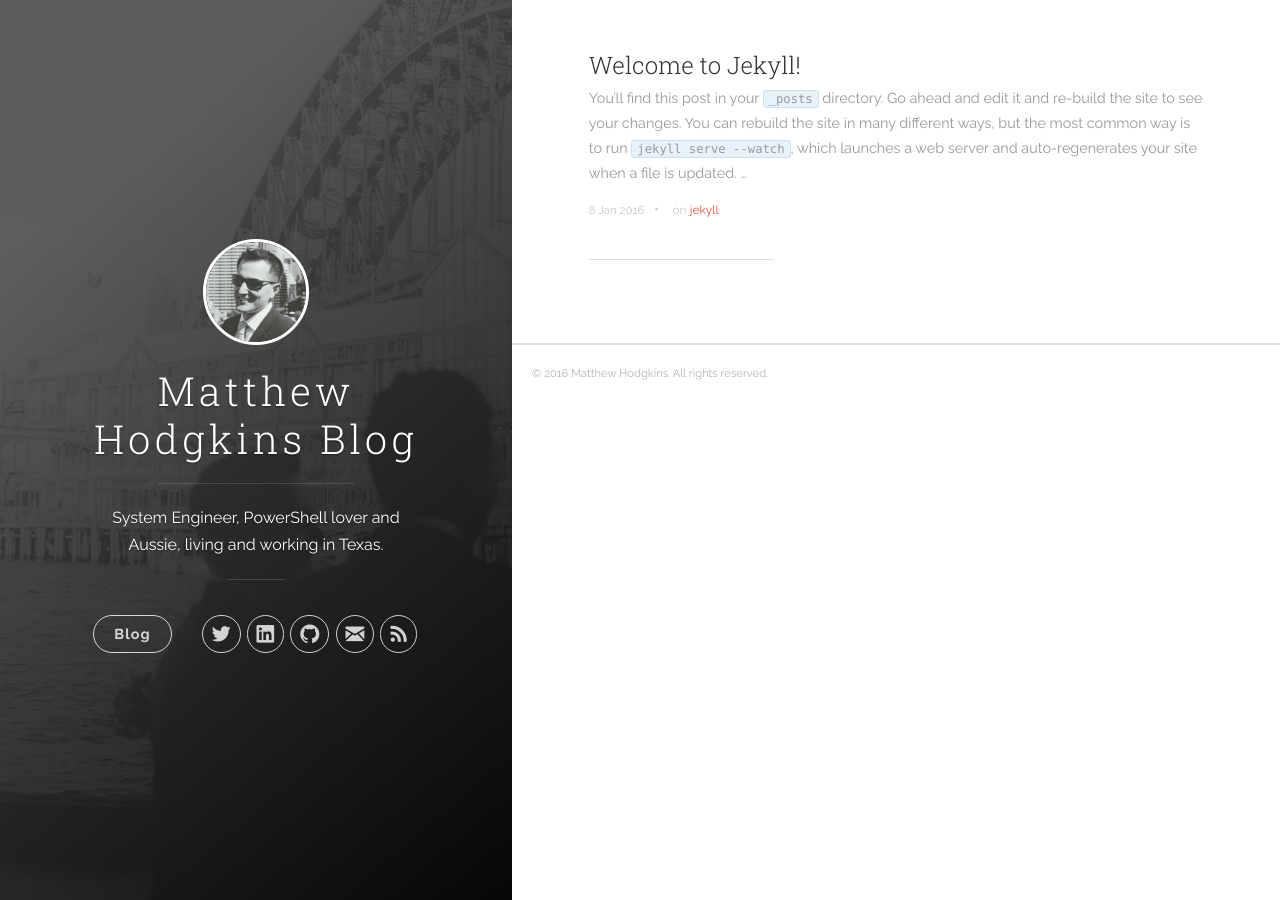
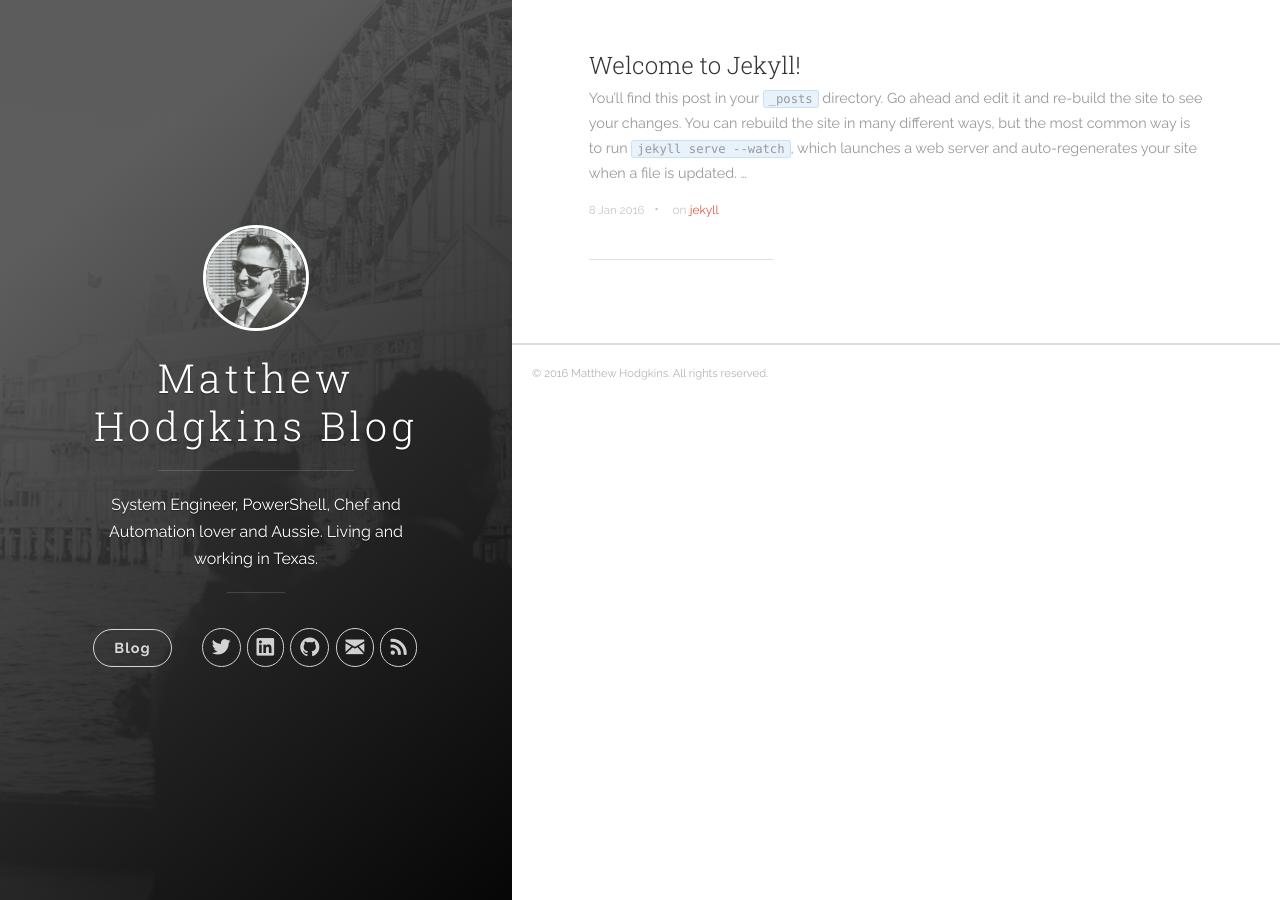
Before and after one commit to MattHodge/matthodge.github.io, a Jekyll site: the page built from index.html, in a window 1280 px wide. Built offline with Jekyll 4.4.1, drawn with Linux system fonts in a browser that asks for light colours; nearby versions of some CDN libraries; the list of posts is cut into pages by our own code.

Commit message:
Updating descrption

```diff
--- a/_config.yml
+++ b/_config.yml
@@ -1,6 +1,6 @@
 # Site settings
 title: Matthew Hodgkins Blog
-description: 'System Engineer, PowerShell lover and Aussie, living and working in Texas.'
+description: 'System Engineer, PowerShell, Chef and Automation lover and Aussie. Living and working in Texas.'
 url: 'https://matthodge.github.io/'
 baseurl: '/'
 # google_analytics: 'UA-XXXXXX-X'
```
